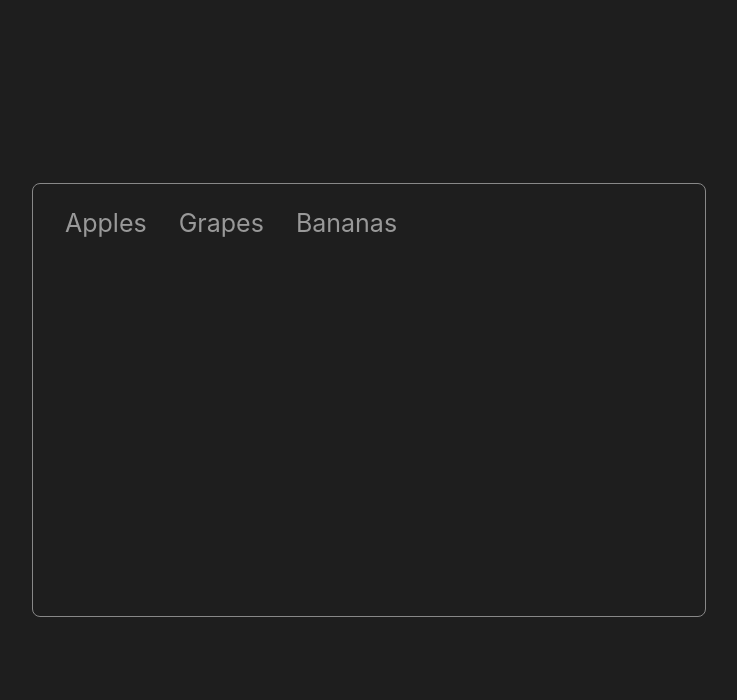
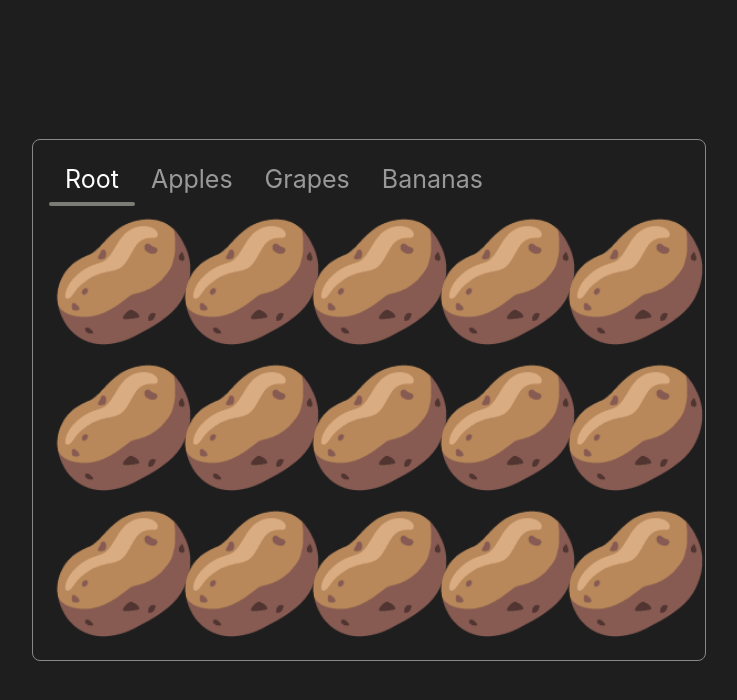
Before and after one commit to lintonye/smileys-in-motion, a React (Create React App) app in the folder smileys-in-motion-demos/: page / in a window 1280 px wide. Shown: the top 700 px of the page, without its empty margins (271-1008 px from the left). Built offline with nearby package versions, Linux system fonts and the light colour scheme.

Commit message:
Fix root issue

```diff
--- a/smileys-in-motion-demos/src/TabWithRouter.js
+++ b/smileys-in-motion-demos/src/TabWithRouter.js
@@ -14,7 +14,7 @@ import {
 const variants = {
   enter: (direction) => {
     return {
-      x: direction > 0 ? "50vw" : "-50vw",
+      x: direction > 0 ? "100%" : "-100%",
     };
   },
   center: {
@@ -25,7 +25,7 @@ const variants = {
   exit: (direction) => {
     return {
       zIndex: 0,
-      x: direction < 0 ? "50vw" : "-50vw",
+      x: direction < 0 ? "100%" : "-100%",
     };
   },
 };
@@ -74,7 +74,7 @@ function TabContent({ children, direction }) {
         {Array(15)
           .fill(0)
           .map((_, i) => (
-            <div>{children}</div>
+            <div key={i}>{children}</div>
           ))}
       </div>
     </motion.div>
@@ -120,6 +120,7 @@ function TabContents({ direction }) {
 }
 
 const tabs = [
+  { title: "Root", color: "#7b7c76", path: "/", content: "🥔" },
   { title: "Apples", color: "#64ff22", path: "/apples", content: "🍏" },
   { title: "Grapes", color: "#8b65fe", path: "/grapes", content: "🍇" },
   { title: "Bananas", color: "#e2ff22", path: "/bananas", content: "🍌" },
```
